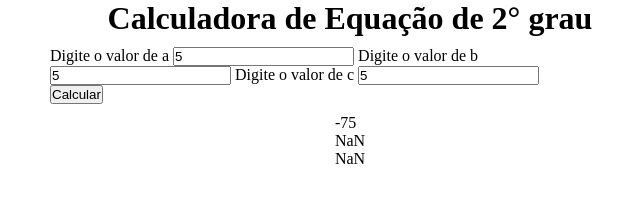
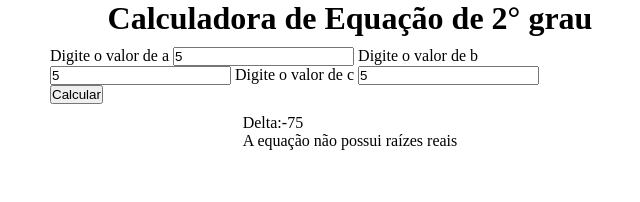
Before and after one commit to luizfelipe-developer/equacao-segundo-grau, a plain HTML site: page index.html in a window 1280 px wide. Both pictures are taken after typing "5", "5", "5" into the empty fields and a click on the button "Calcular". Shown: the whole page, without its empty margins (290-930 px from the left). Drawn offline with Linux system fonts and the light colour scheme.

Commit message:
Otimização do código

```diff
--- a/index.html
+++ b/index.html
@@ -1,11 +1,10 @@
 <!DOCTYPE html>
 <html lang="pt-BR">
-
   <head>
-    <meta charset="UTF-8">
-    <meta http-equiv="X-UA-Compatible" content="IE=edge">
-    <meta name="viewport" content="width=device-width, initial-scale=1.0">
-    <link rel="stylesheet" href="style.css">
+    <meta charset="UTF-8" />
+    <meta http-equiv="X-UA-Compatible" content="IE=edge" />
+    <meta name="viewport" content="width=device-width, initial-scale=1.0" />
+    <link rel="stylesheet" href="style.css" />
     <script src="script.js"></script>
     <title>Document</title>
   </head>
@@ -15,13 +14,13 @@
       <h1>Calculadora de Equação de 2° grau</h1>
       <form id="caixa-delta">
         <label for="vlA">Digite o valor de a</label>
-            <input type="number" name="vlA" id="vlA">
+        <input type="number" name="vlA" id="vlA" />
 
         <label for="vlB">Digite o valor de b</label>
-            <input type="number" name="vlB" id="vlB">
+        <input type="number" name="vlB" id="vlB" />
 
         <label for="vlC">Digite o valor de c</label>
-            <input type="number" name="vlC" id="vlC">
+        <input type="number" name="vlC" id="vlC" />
 
         <div id="box-button">
           <button type="button" onclick="calcular()">Calcular</button>
@@ -39,11 +38,7 @@
             <!-- x2 = <span >-</span> -->
           </div>
         </div>
-
-
-
       </div>
     </div>
   </body>
-
 </html>
--- a/script.js
+++ b/script.js
@@ -1,26 +1,26 @@
 function calcular() {
-    let a = document.getElementById('vlA').value
-    let b = document.getElementById('vlB').value
-    let c = document.getElementById('vlC').value
+  let a = document.getElementById("vlA").value;
+  let b = document.getElementById("vlB").value;
+  let c = document.getElementById("vlC").value;
 
-    // CALCULO DE DELTA
-     let delta = b**2 - 4*a*c
+  // CALCULO DE DELTA
+  let delta = b ** 2 - 4 * a * c;
 
-     //  CALCULO DE BHASKARA
-     let x1 = (-b + Math.sqrt(delta))/(2*a)
-     let x2 = (-b - Math.sqrt(delta))/(2*a)
-     if (a = 0) {
-        alert('O VALOR DE <strong>A</strong> NÃO PODE SER IGUAL A 0 ')
-        return
-     }
-     if (x1 == NaN && x2 == NaN) {
-        alert('A EQUAÇÃO NÃO POSSUI RAÍZES ')
-     }
-
-     console.log(delta)
-     console.log(x1, x2)
-     document.getElementById('x1').innerHTML = x1.toFixed(2)
-     document.getElementById('x2').innerHTML = x2.toFixed(2)
-       document.getElementById('delta').innerHTML = delta
-
+  //  CALCULO DE BHASKARA
+  let x1 = (-b + Math.sqrt(delta)) / (2 * a);
+  let x2 = (-b - Math.sqrt(delta)) / (2 * a);
+  if (a == 0) {
+    alert("Os três coeficientes não formam uma equação do segundo grau ");
+    return;
+  }
+  if (delta < 0) {
+    document.getElementById("delta").innerHTML = "Delta:" + delta;
+    document.querySelector(".result-raiz").innerHTML =
+      "A equação não possui raízes reais";
+    return;
+  }
+  document.getElementById("delta").innerHTML = "Delta:" + delta;
+  document.getElementById("x1").innerHTML = "x' : " + x1.toFixed(2);
+  document.getElementById("x2").innerHTML = 'x" : ' + x2.toFixed(2);
+  return;
 }
```
Lines whose indentation alone changed are shown as unchanged.
